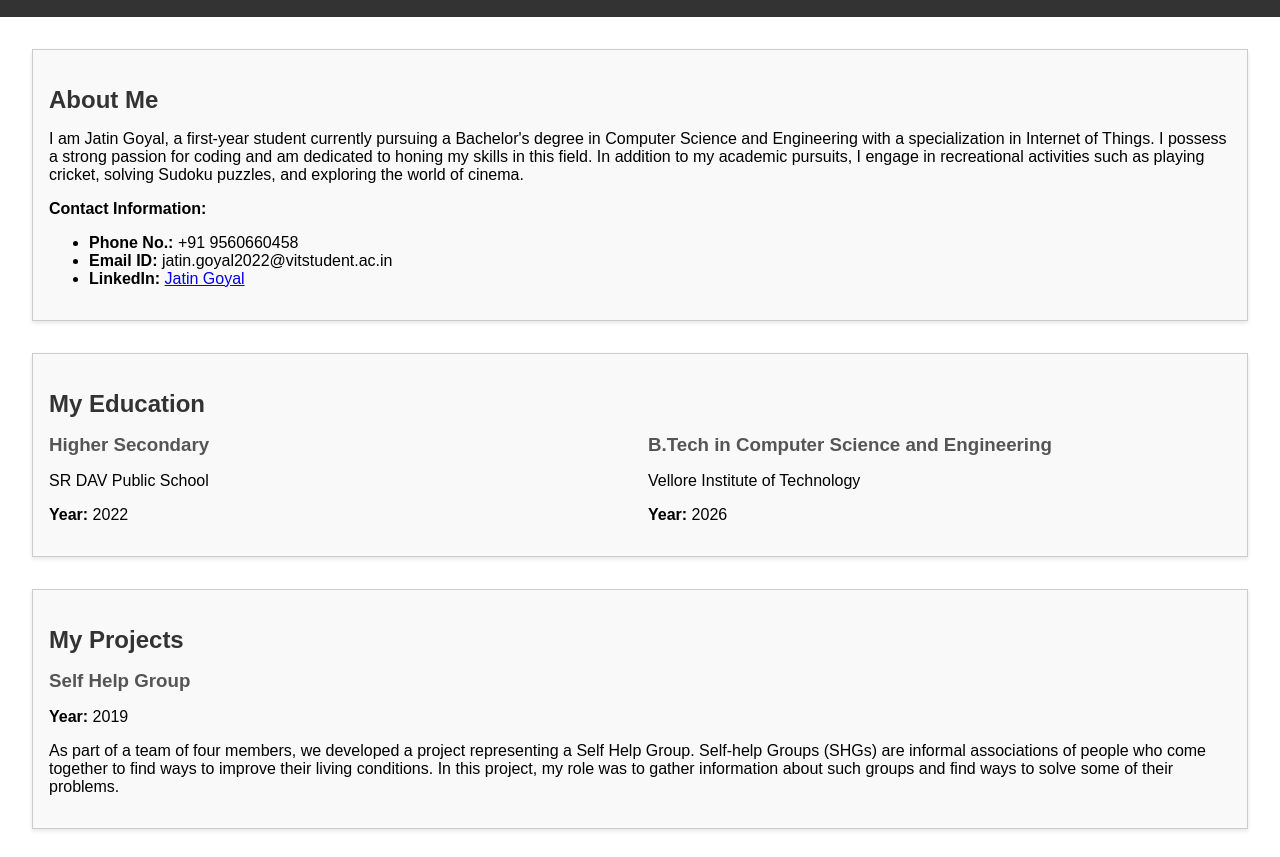
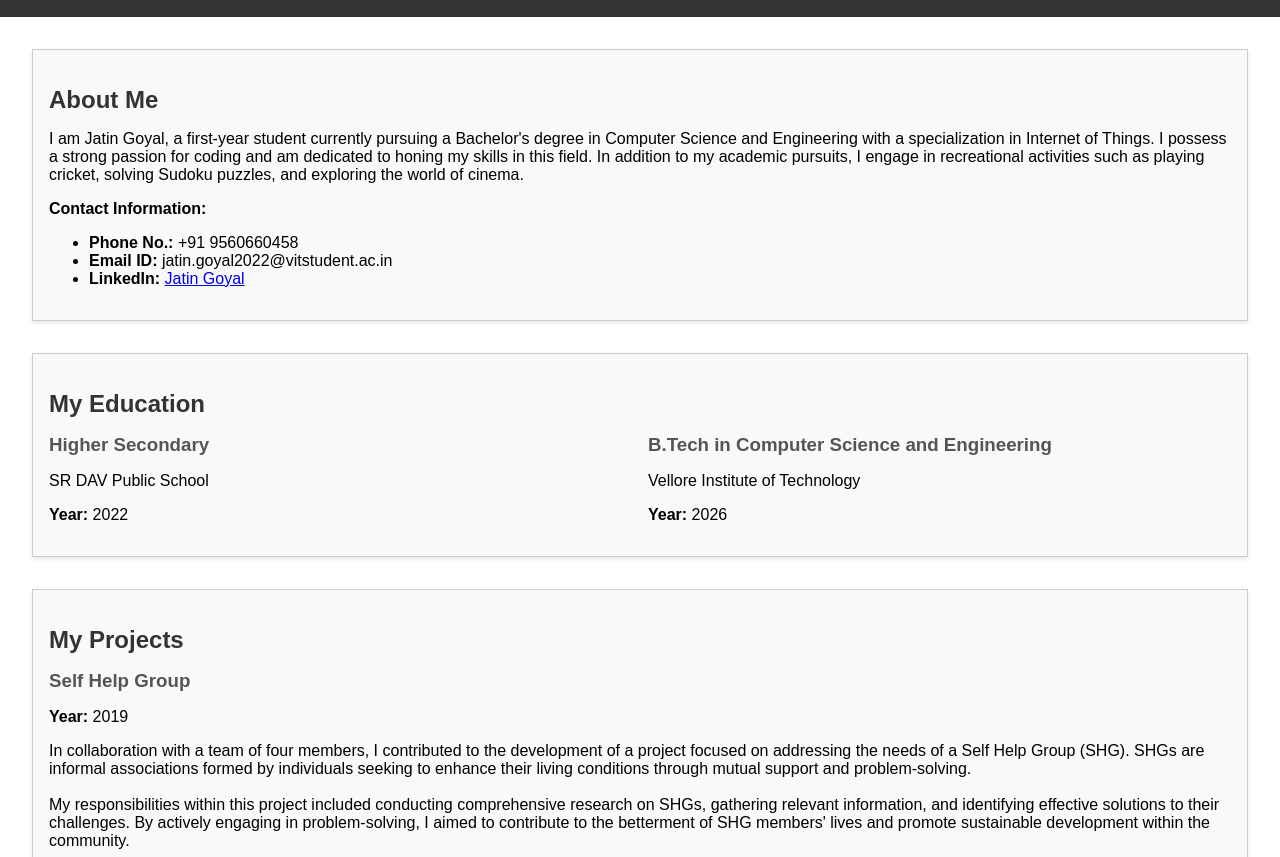
Before and after one commit to jatingoyal82/Portfolio, a plain HTML site: page index.html in a window 1280 px wide. Shown: the part 95-952 px from the top of the page. Drawn offline with Linux system fonts and the light colour scheme.

Commit message:
Update index.html

```diff
--- a/index.html
+++ b/index.html
@@ -44,7 +44,7 @@
           <div class="project-item">
             <h3>Self Help Group</h3>
             <p><strong>Year: </strong>2019</p>
-            <p>As part of a team of four members, we developed a project representing a Self Help Group. Self-help Groups (SHGs) are informal associations of people who come together to find ways to improve their living conditions. In this project, my role was to gather information about such groups and find ways to solve some of their problems.</p>
+            <p>In collaboration with a team of four members, I contributed to the development of a project focused on addressing the needs of a Self Help Group (SHG). SHGs are informal associations formed by individuals seeking to enhance their living conditions through mutual support and problem-solving.<br><br>My responsibilities within this project included conducting comprehensive research on SHGs, gathering relevant information, and identifying effective solutions to their challenges. By actively engaging in problem-solving, I aimed to contribute to the betterment of SHG members' lives and promote sustainable development within the community.</p>
           </div>
         </div>
       </section>
```
